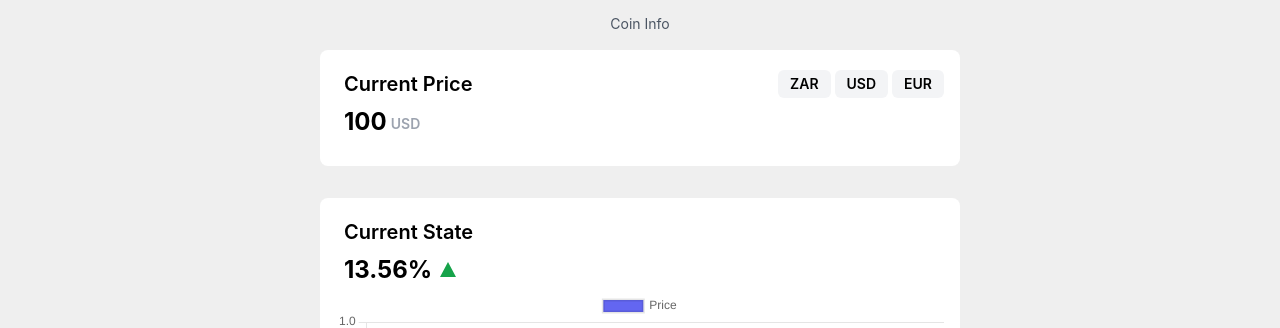
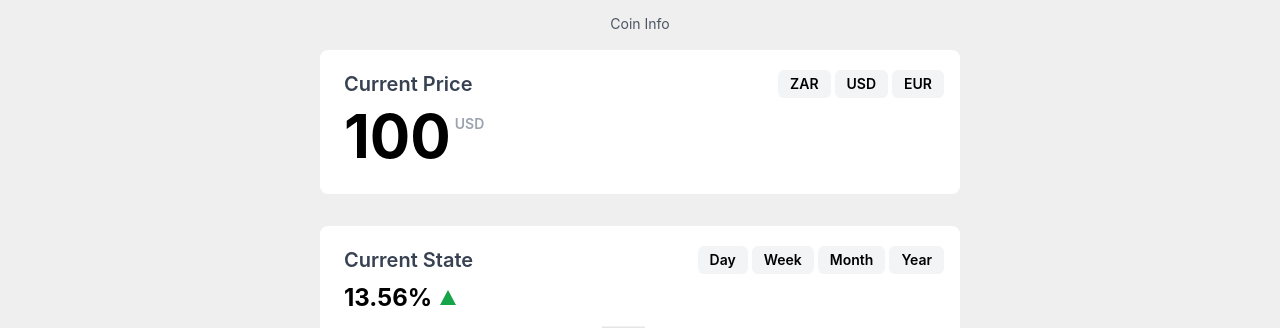
Before and after one commit to COS301-SE-2022/CryptoHub, a Next.js app in the folder client/: page /coin in a window 1280 px wide. Shown: the part 263-591 px from the top of the page. Built offline with nearby package versions, Linux system fonts and the light colour scheme; no server answers.

Commit message:
added buttons to coin account page

```diff
--- a/client/components/CoinAccount/CoinInfo.js
+++ b/client/components/CoinAccount/CoinInfo.js
@@ -1,13 +1,11 @@
 import React from "react";
-import { useState, useEffect } from "react";
-import { HeartIcon, ChatIcon } from "@heroicons/react/outline";
 
 const CoinInfo = ({ name, price }) => {
   return (
     <div className="bg-white m-4 p-4 rounded-lg w-full">
       <div className="flex flex-col mb-2">
         <div className="flex flex-row justify-between">
-          <p className="text-xl font-semibold mb-2 translate-y-1 ml-2 text-center">
+          <p className="text-xl font-semibold mb-2 translate-y-1 ml-2 text-center text-gray-700">
             {name}
           </p>
           <div className="flex flex-row justify-between">
@@ -24,7 +22,7 @@ const CoinInfo = ({ name, price }) => {
         </div>
 
         <div className="flex flex-row">
-          <p className="text-2xl font-bold mb-2 translate-y-1 ml-2 justify-between">
+          <p className="text-6xl font-bold mb-2 translate-y-1 ml-2 justify-between">
             {price}
           </p>
           <p className="text-sm font-semibold ml-1 translate-y-3 text-gray-400 text-left items-center">
--- a/client/components/CoinAccount/CoinInfoNext.js
+++ b/client/components/CoinAccount/CoinInfoNext.js
@@ -56,20 +56,23 @@ const CoinInfoNext = ({ id, name, state, arrow }) => {
     <div className="bg-white m-4 p-4 rounded-lg w-full">
       <div className="flex flex-col mb-2">
         <div className="flex flex-row justify-between">
-          <p className="text-xl font-semibold mb-2 translate-y-1 ml-2 text-center">
+          <p className="text-xl font-semibold mb-2 translate-y-1 ml-2 text-center text-gray-700">
             {name}
           </p>
-          {/* <div className="flex flex-row justify-between">
+          <div className="flex flex-row justify-between">
             <button className="text-sm font-semibold mb-2 translate-y-1 ml-1 text-right bg-gray-100 px-3 p-1 rounded-md hover:bg-indigo-300 transition">
-              1 day
+              Day
             </button>
             <button className="text-sm font-semibold mb-2 translate-y-1 ml-1 text-right bg-gray-100 px-3 p-1 rounded-md hover:bg-indigo-300 transition">
-              1 week
+              Week
             </button>
             <button className="text-sm font-semibold mb-2 translate-y-1 ml-1 text-right bg-gray-100 px-3 p-1 rounded-md hover:bg-indigo-300 transition">
-              1 month
+              Month
             </button>
-          </div> */}
+            <button className="text-sm font-semibold mb-2 translate-y-1 ml-1 text-right bg-gray-100 px-3 p-1 rounded-md hover:bg-indigo-300 transition">
+              Year
+            </button>
+          </div>
         </div>
         <div className="flex flex-row">
           <p className="text-2xl font-bold mb-2 translate-y-1 ml-2 justify-between">
```
